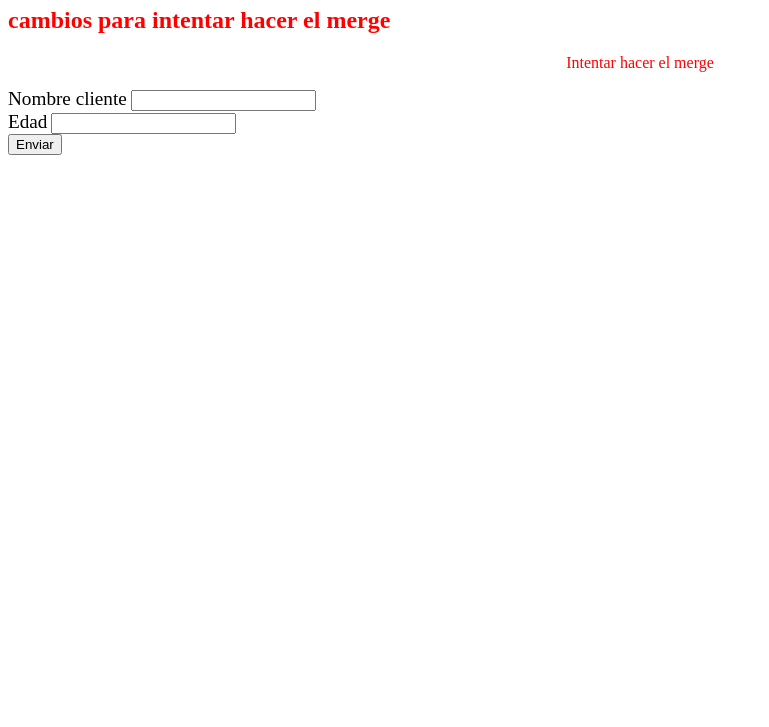
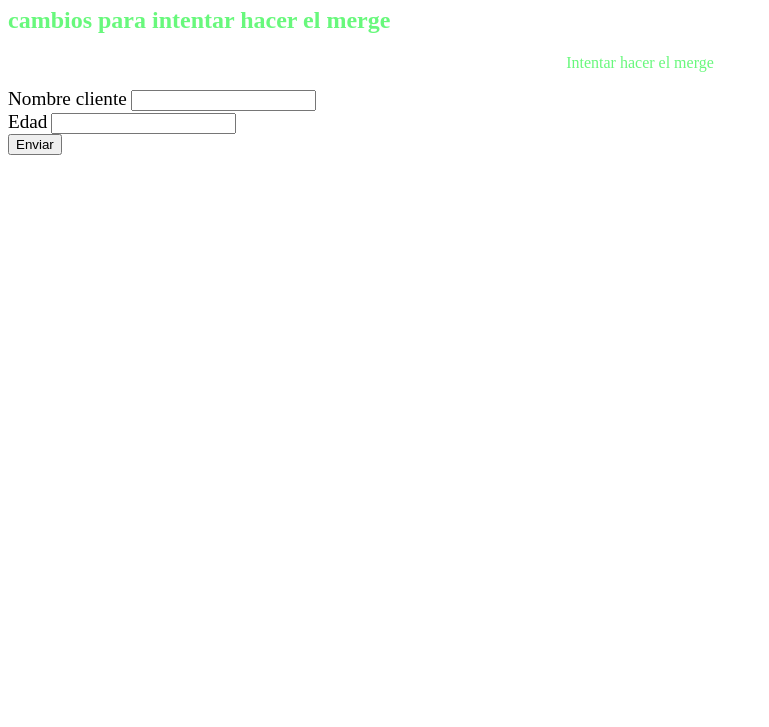
Before and after one commit to jonathan-plas/pruebasgit, a plain HTML site: page index.html in a window 1280 px wide. Shown: the part 73-800 px from the top of the page, without its empty margins (0-769 px from the left). Drawn offline with Linux system fonts and the light colour scheme.

Commit message:
Cambio color letras

```diff
--- a/index.css
+++ b/index.css
@@ -1,5 +1,5 @@
 body{
-    color: red;
+    color: rgb(104, 248, 124);
 }
 
 p{
```
